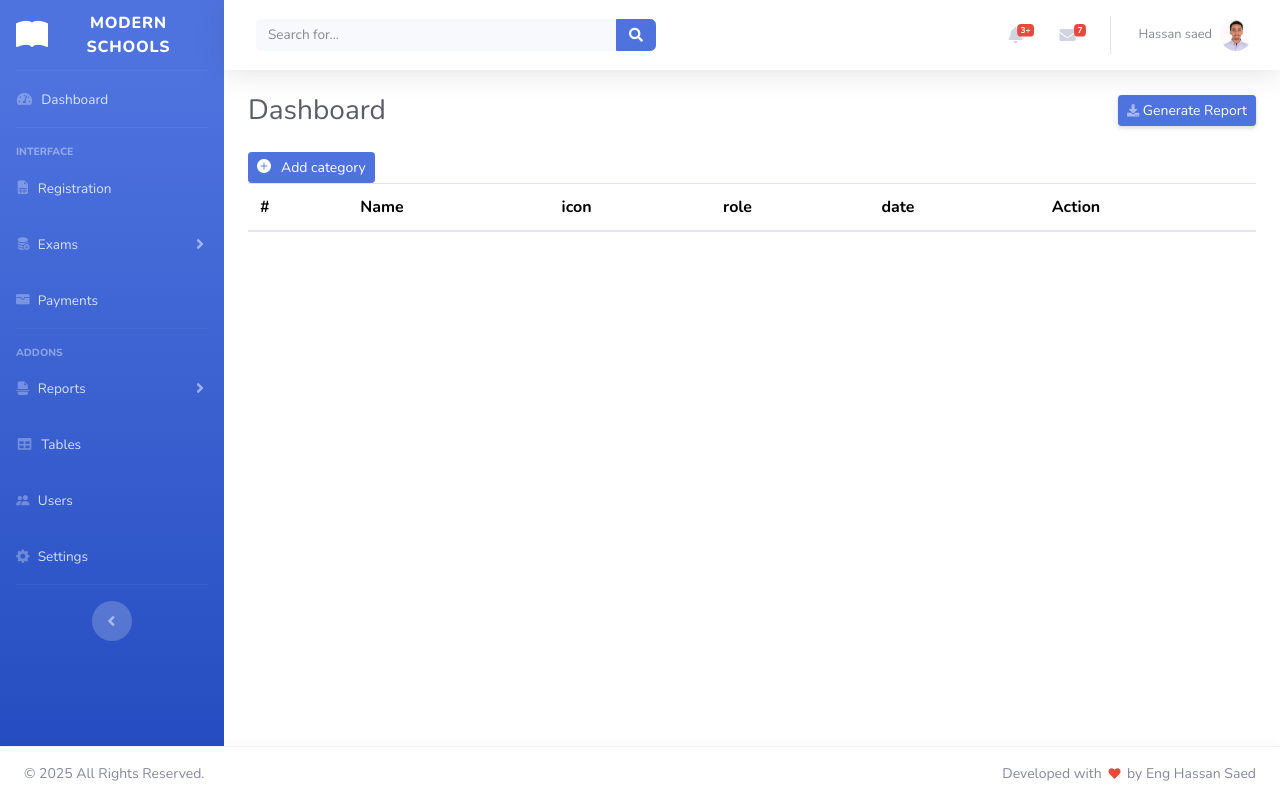
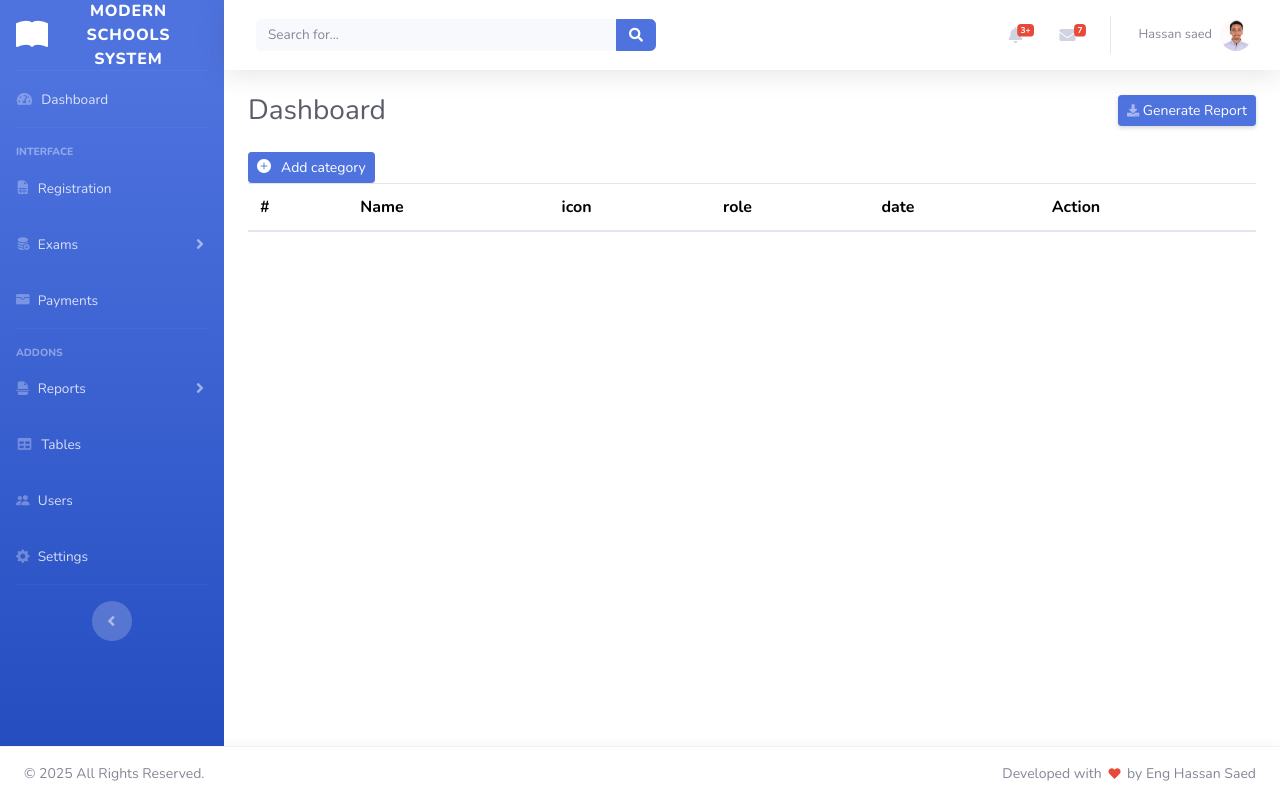
Before and after one commit to Hasan190012/SMS, a PHP site: page /applications/view/category.php in a window 1280 px wide. Run offline with PHP 8.4, Linux system fonts and the light colour scheme; data that the repository does not hold is empty; some libraries are stand-ins or nearby versions.

Commit message:
name was changed

```diff
--- a/applications/view/sidebar.php
+++ b/applications/view/sidebar.php
@@ -7,7 +7,7 @@
                 <div class="sidebar-brand-icon rotate-n-0">
                 <i class="bi bi-book-fill"></i>
                 </div>
-                <div class="sidebar-brand-text mx-3">Modern Schools</div>
+                <div class="sidebar-brand-text mx-3">Modern Schools system</div>
             </a>
 
             <!-- Divider -->
```
